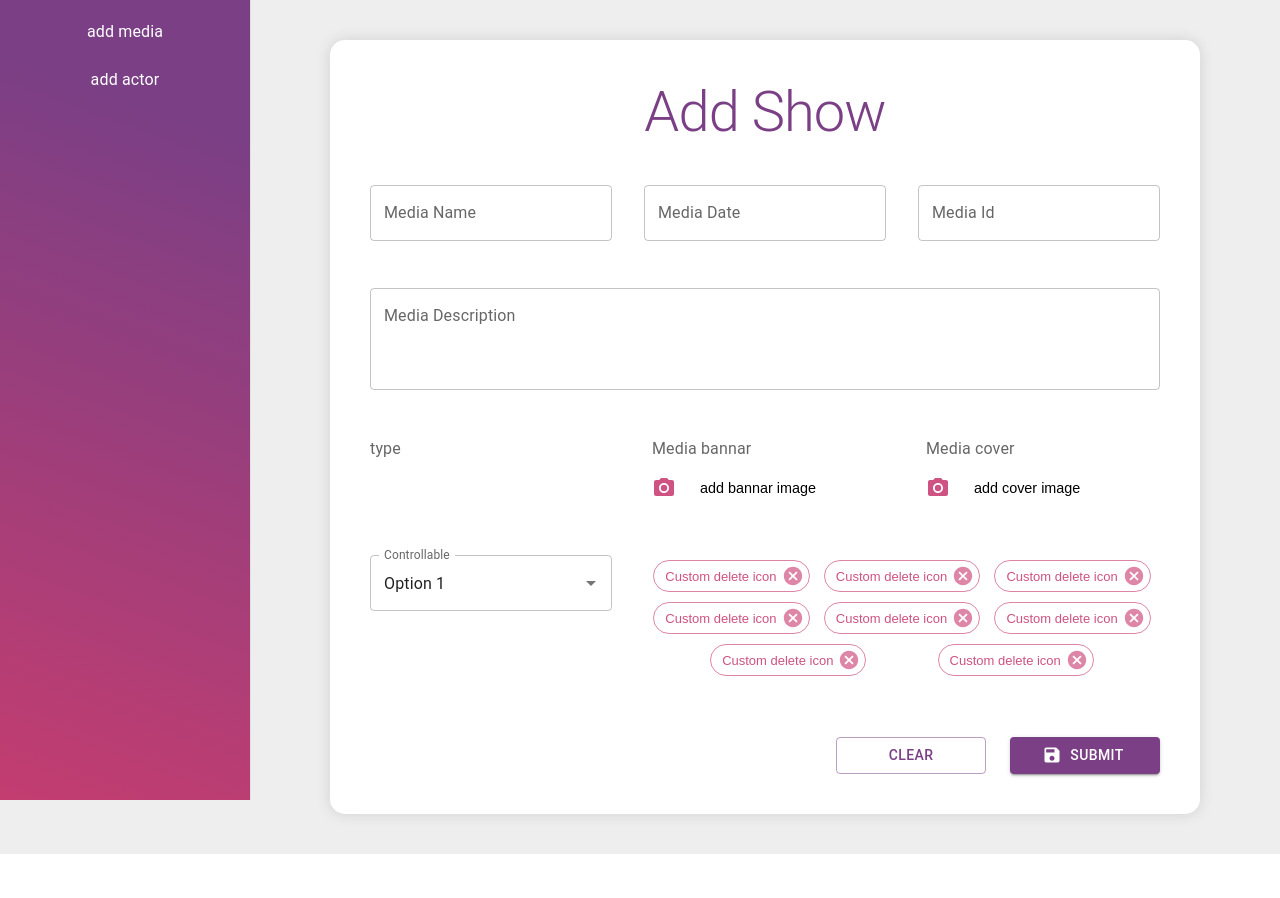
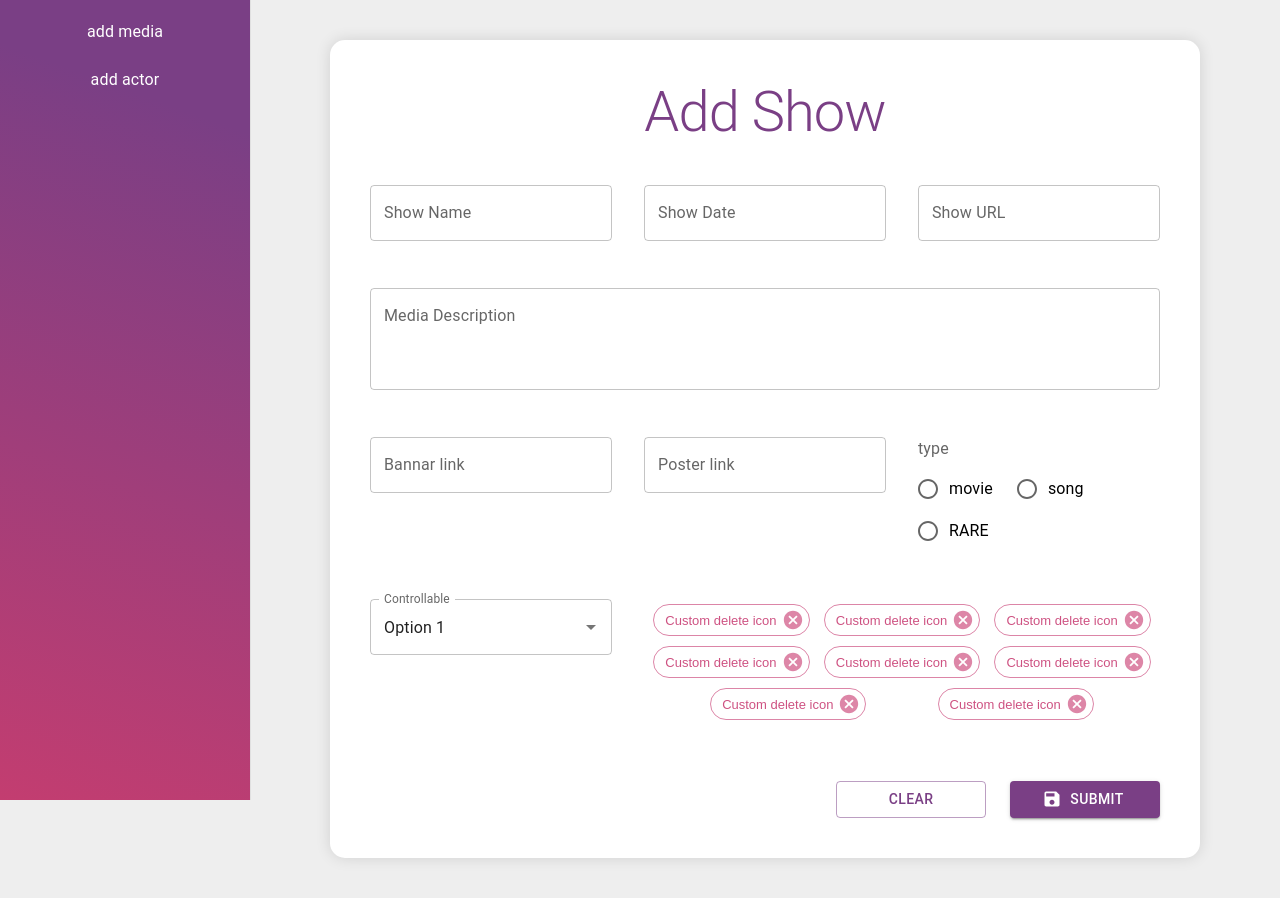
Before and after one commit to randa-11295/Nosatalga-dashboard, a React (Create React App) app: page / in a window 1280 px wide. Before the commit the page ends 854 px from the top, so only its background shows below. Built offline with nearby package versions, Linux system fonts and the light colour scheme.

Commit message:
get data show

```diff
--- a/src/Common/vaildation.js
+++ b/src/Common/vaildation.js
@@ -37,11 +37,12 @@ const imageURL = () => {
 export const addMovieShema = yup.object({
   name: stringCheck("name"),
   description: stringCheck("description"),
-  mediaId: stringCheck("Id"),
-  bannar: imgCheck("bannar"),
-  cover: imgCheck("cover"),
+  url: stringCheck("Id"),
+  poster: imgCheck("bannar"),
+  cover : imgCheck("cover"),
   type: stringCheck("type"),
   date: dateCheck,
+  // cast : arrCheck ,
 });
 
 export const addActorShema =(isLive)=>( yup.object({
--- a/src/Components/Inputs/TextCustomInput.js
+++ b/src/Components/Inputs/TextCustomInput.js
@@ -1,29 +1,32 @@
-import { TextField } from "@mui/material"
-import { useEffect } from "react"
+import { TextField } from "@mui/material";
 
-
-const TextCustomInpute =(props)=>{
-useEffect(()=>{
-console.log(props.disable)
-},[props.disable])
-
+const TextCustomInpute = (props) => {
   return (
-
-<TextField fullWidth
+    <TextField
+      fullWidth
       value={!props.disable ? props.formik.values[props.name] : ""}
       onChange={props.formik.handleChange}
       onBlur={props.formik.handleBlur}
-        error={props.formik.touched[props.name] && Boolean(props.formik.errors[props.name]) && !props.disable }
-        helperText={!props.disable ? (props.formik.touched[props.name] && props.formik.errors[props.name]  ) || " " : " "}
+      error={
+        props.formik.touched[props.name] &&
+        Boolean(props.formik.errors[props.name]) &&
+        !props.disable
+      }
+      helperText={
+        !props.disable
+          ? (props.formik.touched[props.name] &&
+              props.formik.errors[props.name]) ||
+            " "
+          : " "
+      }
       name={props.name}
       label={props.label}
       type={props.num ? "number" : "text"}
-        multiline={props.mult || false }
+      multiline={props.mult || false}
       minRows={3}
-        disabled={props.disable|| false}
+      disabled={props.disable || false}
     />
+  );
+};
 
-)
-}
-
-export default  TextCustomInpute
+export default TextCustomInpute;
--- a/src/Components/Movie/AddMovie.js
+++ b/src/Components/Movie/AddMovie.js
@@ -8,7 +8,6 @@ import { useFormik } from "formik";
 import RedioArea from "../Inputs/RedioArea";
 // import { addMovieShema } from "../../Common/vaildation";
 import Headline from "../Text/Headline";
-// import SelectInput from "../Inputs/SelectInput";
 import { v4 as uuid } from "uuid";
 import AutoComplete from "../Inputs/AutoComplete";
 
@@ -18,19 +17,19 @@ export default function BasicGrid() {
     type: "",
     description: "",
     date: "",
-    mediaId: "",
-    bannar: {},
-    cover: {},
-    cast : "gggggg" ,
-  }
+    url: "",
+    bannar: "",
+    poster: "",
+    cover: "",
+    cast: [],
+  };
 
   const formik = useFormik({
-    initialValues:values ,
+    initialValues: values,
     // validationSchema: addMovieShema,
     onSubmit: (values) => {
       console.log("submit ", values);
-      formik.resetForm()
-
+      formik.resetForm();
     },
   });
 
@@ -39,10 +38,18 @@ export default function BasicGrid() {
   };
 
   const textInput = [
-    { name: "name", label: "Media Name", size: 4 },
-    { name: "date", label: "Media Date", size: 4, num: true },
-    { name: "mediaId", label: "Media Id", size: 4 },
+    { name: "name", label: "Show Name", size: 4 },
+    { name: "date", label: "Show Date", size: 4, num: true },
+    { name: "url", label: "Show URL", size: 4 },
     { name: "description", label: "Media Description", size: 12, mult: true },
+    { name: "bannar", label: "Bannar link", size: 4,  },
+    { name: "poster", label: "Poster link", size: 4 },
+  ];
+
+  const typs = [
+    { val: "MOVIE", label: "movie" },
+    { val: "SONG", label: "song" },
+    { val: "RARE", label: "RARE" },
   ];
   const imgInput = ["bannar", "cover"];
 
@@ -59,15 +66,7 @@ export default function BasicGrid() {
       </Grid>
     ));
 
- const imgRepeat=()=>(  imgInput.map((el) => (
-        <Grid item xs={4} key={uuid()}>
-          <UploadButtons
-            formik={formik}
-            handleChange={custumHandelChange}
-            name={el}
-          />
-        </Grid>
-      )))
+
 
   return (
     <Grid
@@ -78,33 +77,36 @@ export default function BasicGrid() {
       rowSpacing={3}
     >
       <Grid item xs={12}>
-        <Headline text="Add Show"/>
+        <Headline text="Add Show" />
       </Grid>
 
       {repeatTextInput()}
 
+      <Grid item xs={4}>
+        <RedioArea formik={formik} name="type" data={typs} />
+      </Grid>
 
       <Grid item xs={4}>
-        <RedioArea formik={formik} name="type" />
-      </Grid>
-
-      {imgRepeat()}
-
-      <Grid  item xs={4}>
-        <AutoComplete
-          formik={formik}
-          name='cast'
-          label='Cast'
-          select={true}
-        />
+        <AutoComplete formik={formik} name="cast" label="Cast" select={true} />
       </Grid>
 
       <Grid item xs={8}>
         <ChipsArea />
       </Grid>
 
-      <Grid item xs={12} sx={{display : "flex" , justifyContent : "flex-end"  , mt :4}}>
-        <Button   color="secondary" variant="outlined"  onClick={formik.resetForm} sx={{mr : 3 , width : "150px"}} >  clear </Button>
+      <Grid
+        item
+        xs={12}
+        sx={{ display: "flex", justifyContent: "flex-end", mt: 4 }}
+      >
+        <Button
+          color="secondary"
+          variant="outlined"
+          onClick={formik.resetForm}
+          sx={{ mr: 3, width: "150px" }}
+        >
+          clear
+        </Button>
         <LoadBtn />
       </Grid>
     </Grid>
```
Also changed, not shown: src/Components/Inputs/RedioArea.js (+9 -10 lines). Lines whose indentation alone changed are shown as unchanged.
